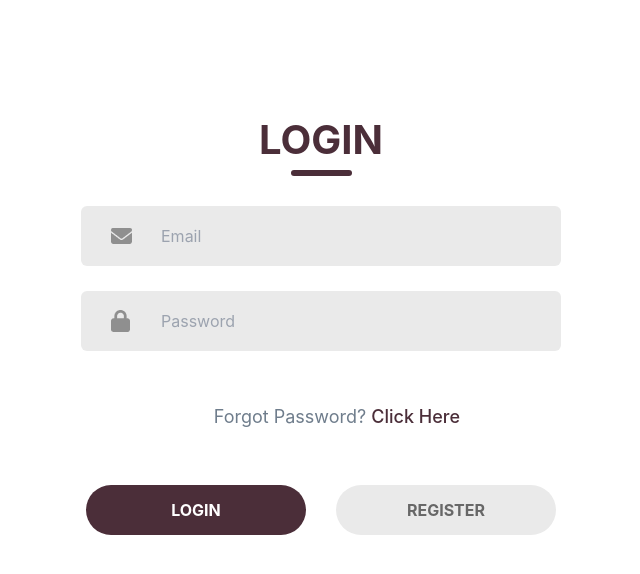
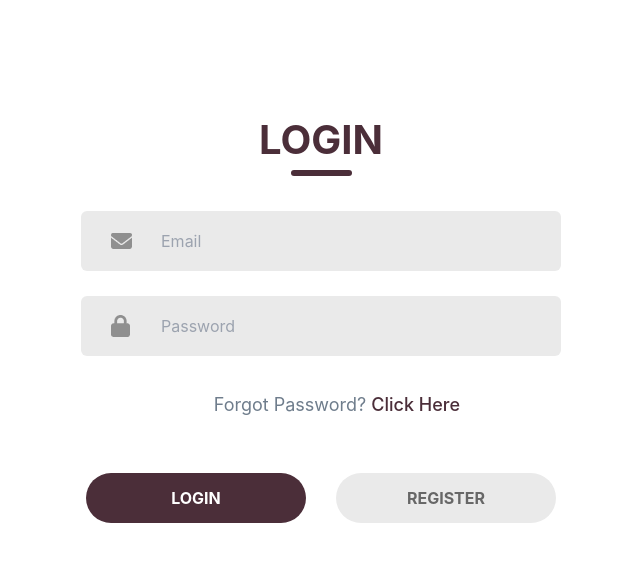
Before and after one commit to nicapos/class-schedule-editor, a React (Create React App) app in the folder client/: page /loginregister in a window 1280 px wide. Shown: the top 574 px of the page, without its empty margins (319-959 px from the left). Built offline with nearby package versions, Linux system fonts and the light colour scheme.

Commit message:
Update LoginRegisterForm.css

```diff
--- a/client/src/assets/css/LoginRegisterForm.css
+++ b/client/src/assets/css/LoginRegisterForm.css
@@ -37,7 +37,7 @@
 }
 
 .form{
-    margin-top: 30px;
+    margin-top: 35px;
     display: flex;
     flex-direction: column;
     gap: 25px;
@@ -87,7 +87,7 @@
 
 .forgot-password{
     padding-left: 30%;
-    margin-top: 27px;
+    margin-top: 10px;
     color: #6F7D8C;
     font-size: 18px;
 }
```
